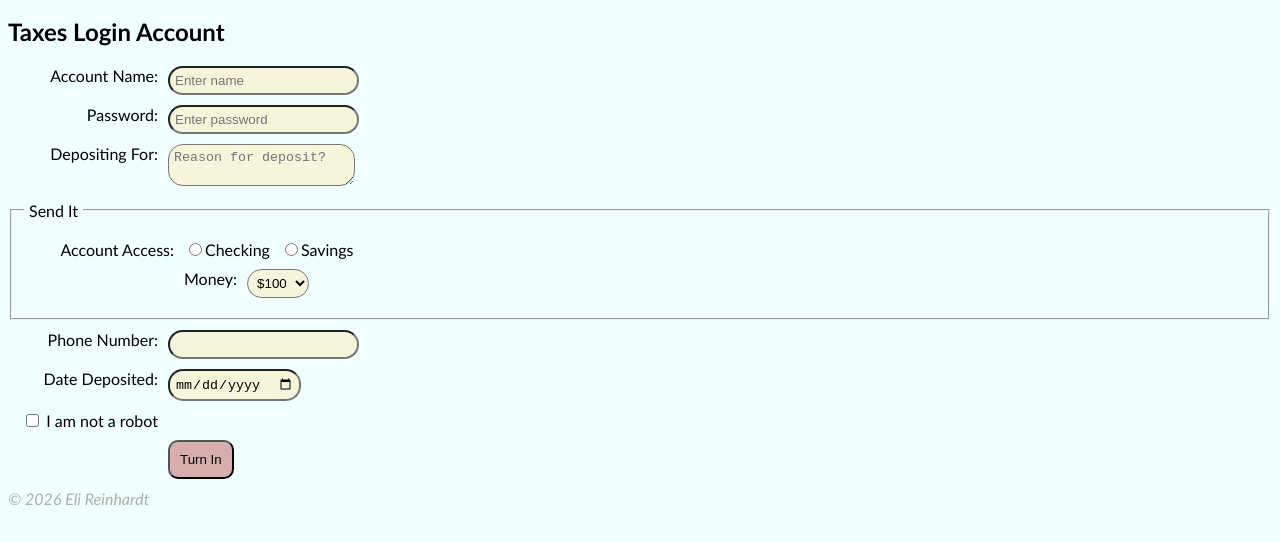
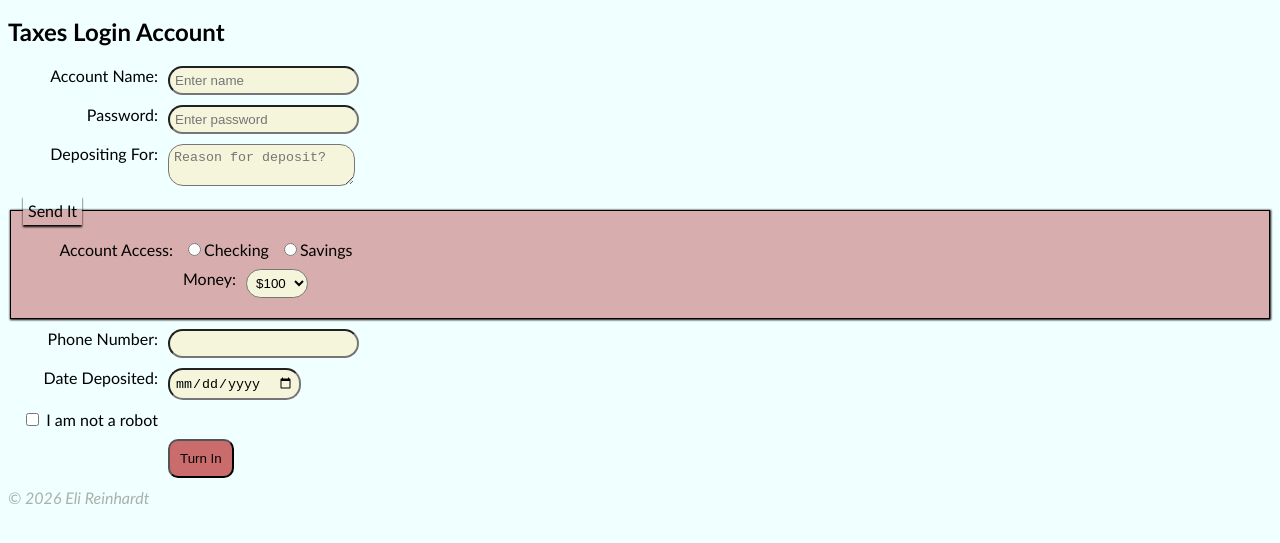
Before and after one commit to EliRein12A/CS140, a plain HTML site: page projects/proforms/proforms.html in a window 1280 px wide. Shown: the part 79-622 px from the top of the page. Drawn offline with Linux system fonts and the light colour scheme.

Commit message:
add proforms

```diff
--- a/projects/proforms/proforms.css
+++ b/projects/proforms/proforms.css
@@ -47,13 +47,20 @@ nav a:hover {
 
 
 input[type='submit'] {
-    background-color: rgb(216, 173, 173);
+    background-color: rgb(203, 108, 108);
     border-radius: 10px;
     padding: 10px;
 }
 
+fieldset {
+    border: 1px solid;
+    box-shadow: 0px 0px 2px 0.5px;
+    background-color: rgb(216, 173, 173);
+}
+
 legend {
     padding: 5px;
+    box-shadow: 0px 2px 2px 0px;
 }
 
 input:not([type='submit']), select, textarea {
--- a/projects/proforms/proforms.js
+++ b/projects/proforms/proforms.js
@@ -24,8 +24,8 @@ document.getElementById('theForm').addEventListener("submit", function(event) {
         password: password,
         comment: comment,
         phone: phone
+    };
 
-    };
 
     console.log(formData);
     const xhr = new XMLHttpRequest();
```
